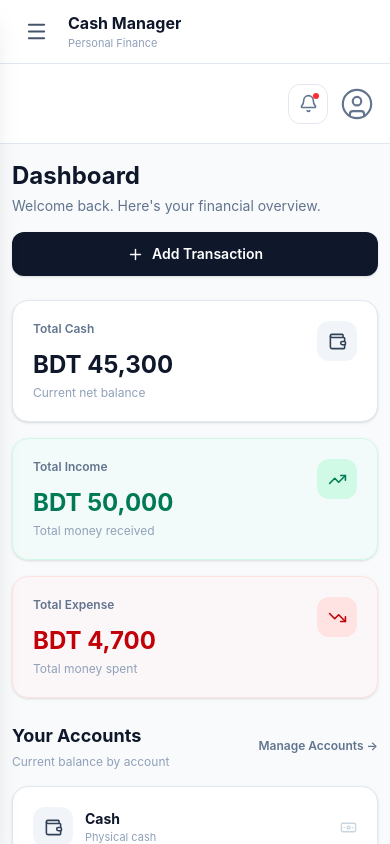
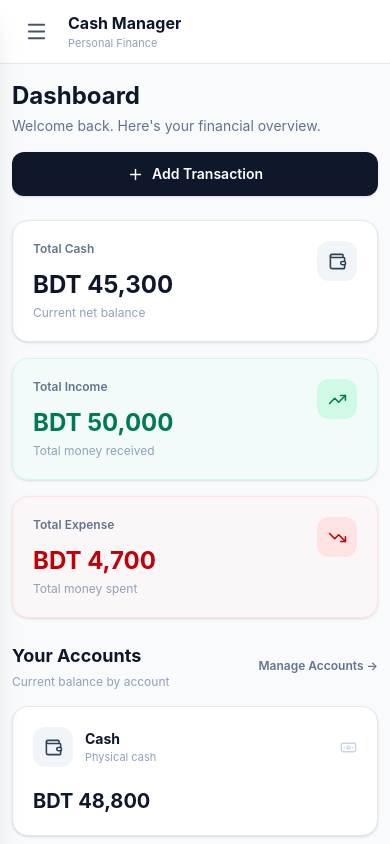
Before and after one commit to Riyadulislamratul/Cash_Management_System_with_Js, a React (Vite) app: page / in a window 390 px wide. Shown: the top 844 px of the page. Built offline with nearby package versions, Linux system fonts and the light colour scheme.

Commit message:
updated header

```diff
--- a/src/components/layout/Header.jsx
+++ b/src/components/layout/Header.jsx
@@ -1,47 +1,57 @@
-import { Bell, Search, UserCircle } from "lucide-react";
+import {
+  Bell,
+  Search,
+  UserCircle,
+} from "lucide-react";
 
 export default function Header() {
   return (
-    <header className="sticky top-0 z-30 flex h-20 items-center justify-between border-b border-slate-200 bg-white/95 px-4 backdrop-blur sm:px-6 lg:px-8">
+    <header className="sticky top-0 z-30 hidden h-20 items-center border-b border-slate-200 bg-white/95 px-5 backdrop-blur sm:px-6 lg:flex lg:px-8">
       {/* Search */}
-
-      <div className="relative hidden w-full max-w-md sm:block">
+      <div className="relative w-full max-w-md">
         <Search
           size={18}
           className="absolute left-4 top-1/2 -translate-y-1/2 text-slate-400"
         />
 
         <input
-          type="text"
+          type="search"
           placeholder="Search transactions..."
-          className="w-full rounded-xl border border-slate-200 bg-slate-50 py-2.5 pl-11 pr-4 text-sm outline-none transition focus:border-slate-400 focus:bg-white"
+          aria-label="Search transactions"
+          className="w-full rounded-xl border border-slate-200 bg-slate-50 py-2.5 pl-11 pr-4 text-sm outline-none transition focus:border-slate-400 focus:bg-white focus:ring-2 focus:ring-slate-100"
         />
       </div>
 
-      {/* Right */}
-
+      {/* Right side */}
       <div className="ml-auto flex items-center gap-3">
-        <button className="relative flex h-10 w-10 items-center justify-center rounded-xl border border-slate-200 text-slate-500 transition hover:bg-slate-50">
+        {/* Notifications */}
+        <button
+          type="button"
+          aria-label="Notifications"
+          className="relative flex h-10 w-10 shrink-0 items-center justify-center rounded-xl border border-slate-200 text-slate-500 transition hover:bg-slate-50 hover:text-slate-900"
+        >
           <Bell size={19} />
 
           <span className="absolute right-2 top-2 h-1.5 w-1.5 rounded-full bg-red-500" />
         </button>
 
+        {/* Divider */}
         <div className="hidden h-8 w-px bg-slate-200 sm:block" />
 
-        <div className="flex items-center gap-2">
+        {/* User */}
+        <div className="flex min-w-0 items-center gap-2">
           <UserCircle
             size={34}
             strokeWidth={1.5}
-            className="text-slate-500"
+            className="shrink-0 text-slate-500"
           />
 
-          <div className="hidden sm:block">
-            <p className="text-xs font-semibold text-slate-800">
+          <div className="hidden min-w-0 md:block">
+            <p className="truncate text-xs font-semibold text-slate-800">
               Admin
             </p>
 
-            <p className="text-[10px] text-slate-400">
+            <p className="truncate text-[10px] text-slate-400">
               Administrator
             </p>
           </div>
```
